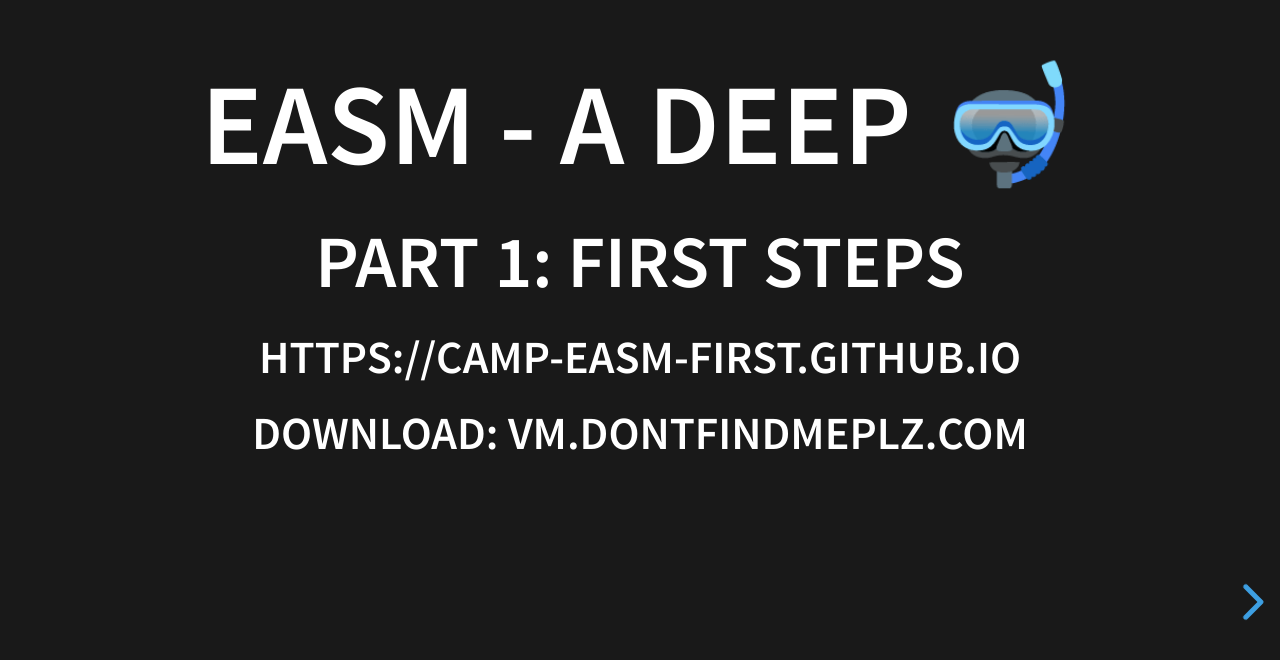
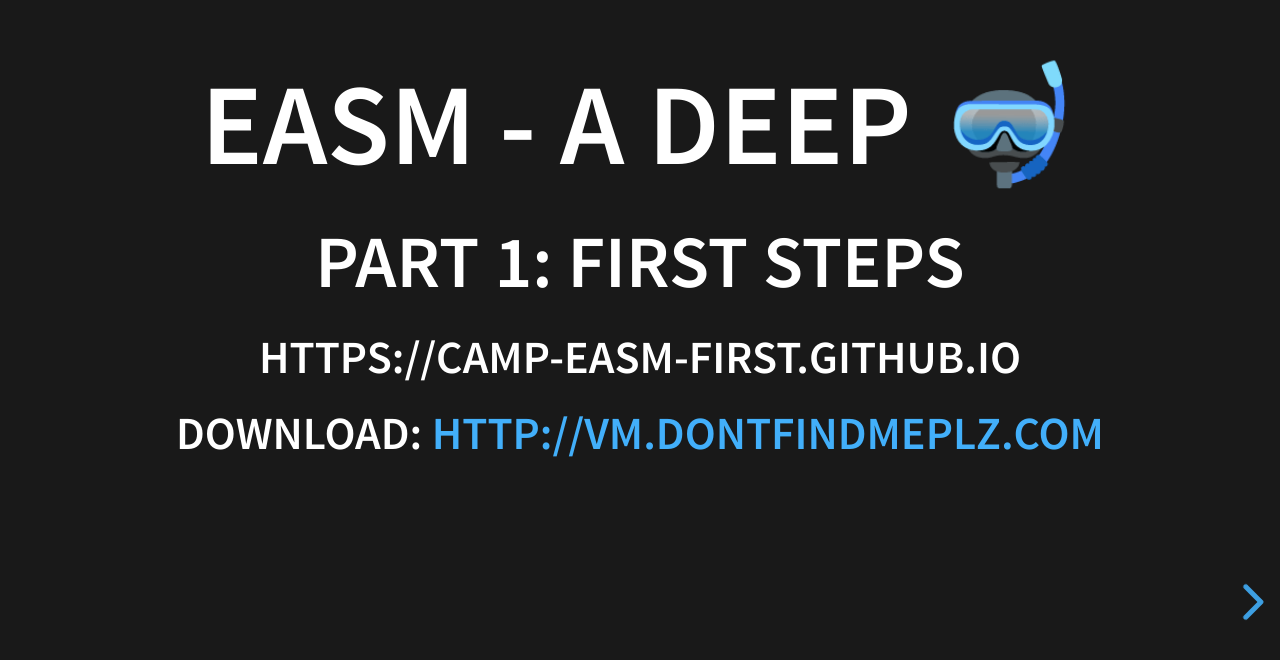
Before and after one commit to camp-easm-first/camp-easm-first.github.io, a website: page index.html in a window 1280 px wide. Shown: the part 136-796 px from the top of the page. Drawn offline with Linux system fonts and the light colour scheme.

Commit message:
Added hyperlinks

```diff
--- a/index.html
+++ b/index.html
@@ -29,7 +29,7 @@
 					<h1>EASM - A deep 🤿 </h1>
 					<h2>Part 1: First steps</h2>
 					<h4>https://camp-easm-first.github.io</h4>
-					<h4>DOWNLOAD: vm.dontfindmeplz.com</h4>
+					<h4>DOWNLOAD: <a href="http://vm.dontfindmeplz.com">http://vm.dontfindmeplz.com</a></h4>
 				</section>
 				<section>
 					<h1>WHOAMI</h1>
```
